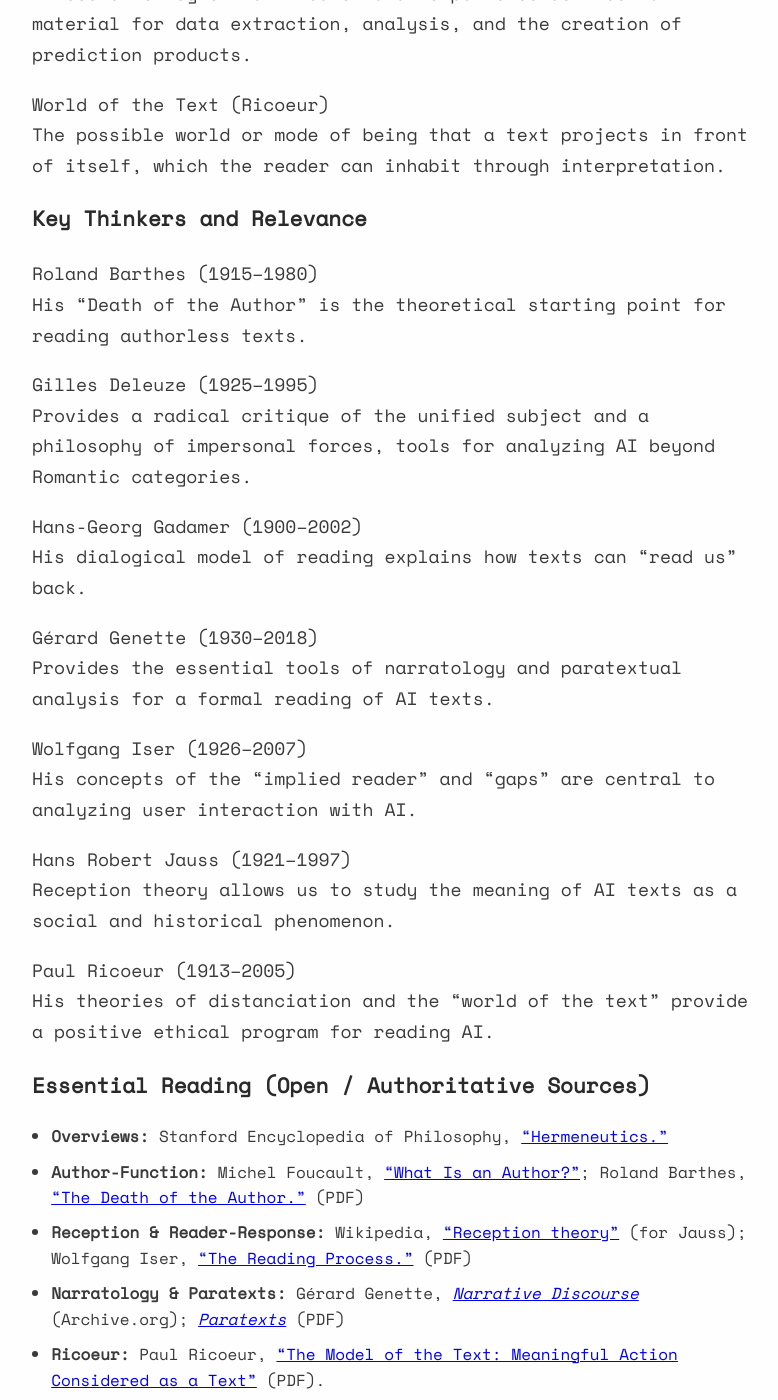
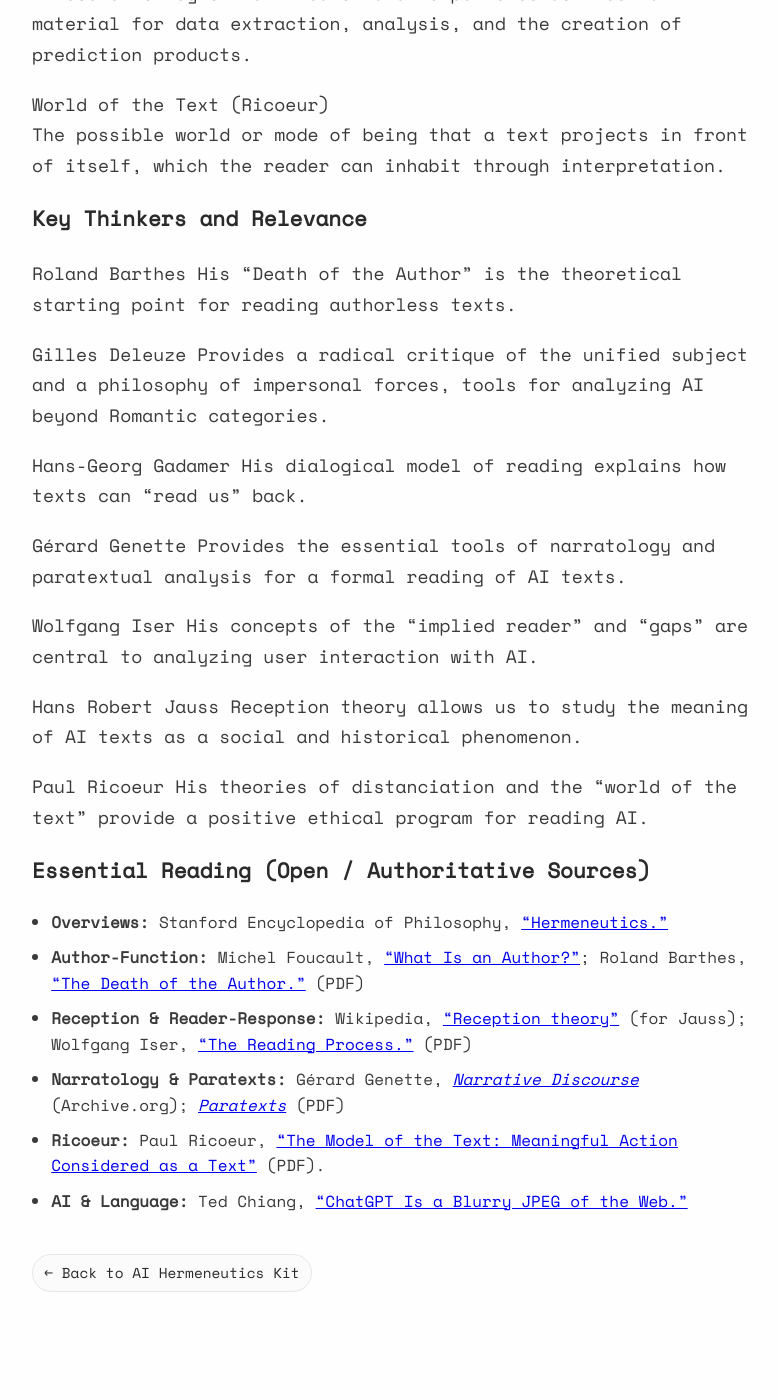
Before and after one commit to buildLittleWorlds/my-ai-notebook, a Jekyll site: the page built from _ai_hermeneutics/ai-kit-glossary.md, in a window 1280 px wide and 1400 px high, scrolled down 3049 px. Shown: the whole window, without its empty margins (248-1026 px from the left). Built offline with Jekyll 4.4.1, drawn with Linux system fonts in a browser that asks for light colours.

Commit message:
stripped dates from hermen glossary

```diff
--- a/_ai_hermeneutics/ai-kit-glossary.md
+++ b/_ai_hermeneutics/ai-kit-glossary.md
@@ -110,30 +110,30 @@ itself, which the reader can inhabit through interpretation.
 
 ### Key Thinkers and Relevance
 
-Roland Barthes (1915–1980)
+Roland Barthes
 His "Death of the Author" is the theoretical starting point for reading
 authorless texts.
 
-Gilles Deleuze (1925–1995)
+Gilles Deleuze
 Provides a radical critique of the unified subject and a philosophy of
 impersonal forces, tools for analyzing AI beyond Romantic categories.
 
-Hans-Georg Gadamer (1900–2002)
+Hans-Georg Gadamer
 His dialogical model of reading explains how texts can "read us" back.
 
-Gérard Genette (1930–2018)
+Gérard Genette
 Provides the essential tools of narratology and paratextual analysis for
 a formal reading of AI texts.
 
-Wolfgang Iser (1926–2007)
+Wolfgang Iser
 His concepts of the "implied reader" and "gaps" are central to analyzing
 user interaction with AI.
 
-Hans Robert Jauss (1921–1997)
+Hans Robert Jauss
 Reception theory allows us to study the meaning of AI texts as a social
 and historical phenomenon.
 
-Paul Ricoeur (1913–2005)
+Paul Ricoeur
 His theories of distanciation and the "world of the text" provide a
 positive ethical program for reading AI.
 
```
